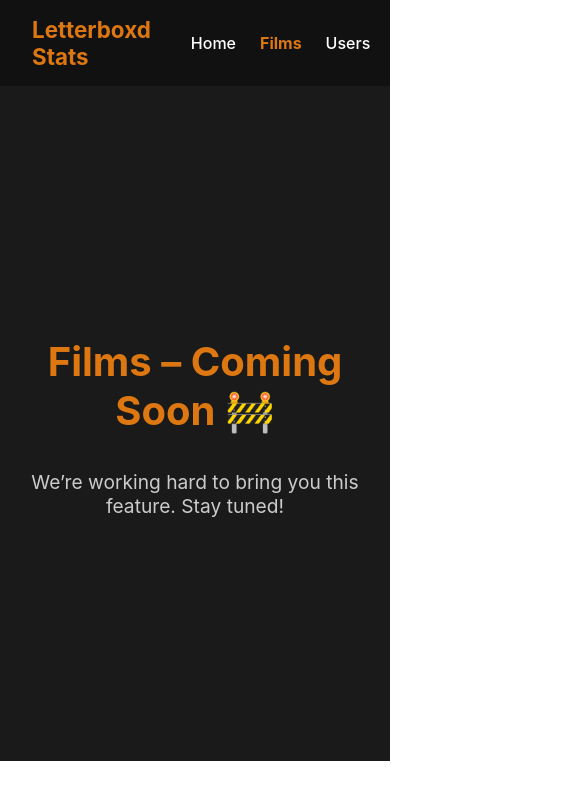
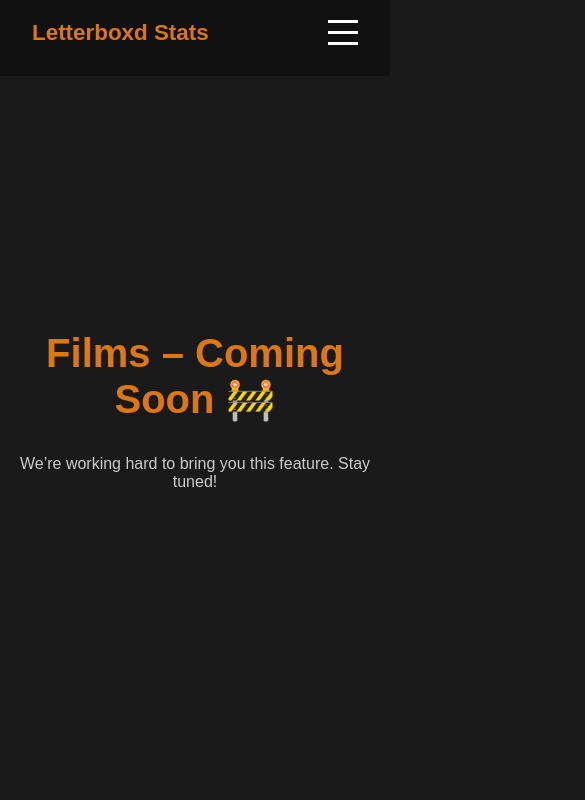
Before and after one commit to LetterBoxd-Stats/letterboxd-stats, a React (Create React App) app: page /films in a window 390 px wide. Shown: the top 800 px of the page, 585 px wide, since content can reach past the window. Built offline with nearby package versions, Linux system fonts and the light colour scheme.

Commit message:
Make mobile friendly

```diff
--- a/src/App.css
+++ b/src/App.css
@@ -10,6 +10,9 @@
 @media (prefers-reduced-motion: no-preference) {
 	.App-logo {
 		animation: App-logo-spin infinite 20s linear;
+	}
+	body {
+		font-size: 14px;
 	}
 }
 
--- a/src/components/ComingSoon.css
+++ b/src/components/ComingSoon.css
@@ -4,6 +4,7 @@
 	justify-content: center;
 	align-items: center;
 	height: 80vh;
+	padding: 1rem;
 	text-align: center;
 	color: #fff;
 	background-color: #1a1a1a;
@@ -16,6 +17,16 @@
 }
 
 .comingsoon p {
-	font-size: 1.2rem;
+	font-size: 1rem;
 	color: #ccc;
 }
+
+@media (min-width: 768px) {
+	.comingsoon h1 {
+		font-size: 2.5rem;
+	}
+
+	.comingsoon p {
+		font-size: 1.2rem;
+	}
+}
--- a/src/components/Navbar.css
+++ b/src/components/Navbar.css
@@ -6,6 +6,7 @@
 	display: flex;
 	justify-content: space-between;
 	align-items: center;
+	position: relative;
 }
 
 .navbar__brand a {
@@ -15,11 +16,18 @@
 	text-decoration: none;
 }
 
+.navbar__menu {
+	display: flex;
+	align-items: center;
+}
+
+/* Links for desktop */
 .navbar__links {
 	list-style: none;
 	display: flex;
 	gap: 1.5rem;
 	margin: 0;
+	transition: max-height 0.3s ease-in-out;
 }
 
 .navbar__links a {
@@ -27,6 +35,80 @@
 	text-decoration: none;
 	font-weight: 500;
 	transition: color 0.2s ease;
+	position: relative;
+}
+
+.navbar__links a.active::after {
+	content: "";
+	display: block;
+	width: 100%;
+	height: 2px;
+	background-color: #dd7711;
+	position: absolute;
+	bottom: -4px;
+	left: 0;
+}
+
+/* Hamburger styles */
+.navbar__toggle {
+	display: none;
+	flex-direction: column;
+	justify-content: center;
+	align-items: center;
+	position: relative;
+	cursor: pointer;
+	margin-left: auto;
+	margin-right: 0;
+	background: none; /* Remove default button background */
+	border: none; /* Remove default border */
+	padding: 0; /* Remove default padding */
+	overflow: visible;
+}
+
+.bar {
+	width: 30px;
+	height: 3px;
+	background-color: #fff;
+	margin: 4px 0;
+	transition: 0.3s;
+	transform-origin: center;
+}
+
+/* Hamburger animation when active */
+.bar.open:nth-child(1) {
+	transform: rotate(45deg) translate(7.7px, 7.7px);
+}
+.bar.open:nth-child(2) {
+	opacity: 0;
+}
+.bar.open:nth-child(3) {
+	transform: rotate(-45deg) translate(7.7px, -7.7px);
+}
+
+/* Mobile Menu */
+@media (max-width: 768px) {
+	.navbar__toggle {
+		display: flex;
+	}
+	.navbar__links {
+		flex-direction: column;
+		position: absolute;
+		top: 60px;
+		left: 0;
+		width: 100%;
+		background-color: #111;
+		overflow: hidden;
+		max-height: 0;
+	}
+	.navbar__links.active {
+		max-height: 500px;
+		padding: 1rem 0;
+	}
+
+	.navbar__links li {
+		padding: 0.75rem;
+		text-align: center;
+	}
 }
 
 .navbar__links a:hover {
@@ -39,3 +121,29 @@
 	font-weight: bold;
 	/* border-bottom: 2px solid #dd7711; Optional underline for emphasis */
 }
+
+.navbar__links a::after {
+	content: "";
+	position: absolute;
+	bottom: -2px;
+	left: 0;
+	width: 100%;
+	height: 2px;
+	background-color: #dd7711;
+	transform: scaleX(0);
+	transition: transform 0.3s ease;
+}
+
+@media (max-width: 768px) {
+	.navbar {
+		flex-direction: row;
+		align-items: center;
+	}
+
+	.navbar__links {
+		flex-direction: column;
+		width: 100%;
+		padding: 0.5rem 0;
+		gap: 1rem;
+	}
+}
--- a/src/components/Navbar.js
+++ b/src/components/Navbar.js
@@ -1,7 +1,15 @@
-import { NavLink } from "react-router-dom";
+import { NavLink, useLocation } from "react-router-dom";
+import { useState } from "react";
 import "./Navbar.css";
 
 function Navbar() {
+	const location = useLocation();
+	const [menuOpen, setMenuOpen] = useState(false);
+
+	const toggleMenu = () => {
+		setMenuOpen(!menuOpen);
+	};
+
 	return (
 		<nav className="navbar">
 			<div className="navbar__brand">
@@ -9,11 +17,17 @@
 					Letterboxd Stats
 				</NavLink>
 			</div>
-			<ul className="navbar__links">
+
+			<div className="navbar__menu">
+				{/* Navigation Links */}
+				<ul className={`navbar__links ${menuOpen ? "active" : ""}`}>
 					<li>
 						<NavLink
 							to="/"
-						className={({ isActive }) => (isActive ? "active" : "")}
+							className={
+								location.pathname === "/" ? "active" : ""
+							}
+							onClick={() => setMenuOpen(false)}
 						>
 							Home
 						</NavLink>
@@ -21,7 +35,10 @@
 					<li>
 						<NavLink
 							to="/films"
-						className={({ isActive }) => (isActive ? "active" : "")}
+							className={
+								location.pathname === "/films" ? "active" : ""
+							}
+							onClick={() => setMenuOpen(false)}
 						>
 							Films
 						</NavLink>
@@ -29,7 +46,10 @@
 					<li>
 						<NavLink
 							to="/users"
-						className={({ isActive }) => (isActive ? "active" : "")}
+							className={
+								location.pathname === "/users" ? "active" : ""
+							}
+							onClick={() => setMenuOpen(false)}
 						>
 							Users
 						</NavLink>
@@ -37,7 +57,12 @@
 					<li>
 						<NavLink
 							to="/superlatives"
-						className={({ isActive }) => (isActive ? "active" : "")}
+							className={
+								location.pathname === "/superlatives"
+									? "active"
+									: ""
+							}
+							onClick={() => setMenuOpen(false)}
 						>
 							Superlatives
 						</NavLink>
@@ -45,12 +70,30 @@
 					<li>
 						<NavLink
 							to="/recommender"
-						className={({ isActive }) => (isActive ? "active" : "")}
+							className={
+								location.pathname === "/recommender"
+									? "active"
+									: ""
+							}
+							onClick={() => setMenuOpen(false)}
 						>
 							Recommender
 						</NavLink>
 					</li>
 				</ul>
+
+				{/* Hamburger Icon */}
+				<button
+					className="navbar__toggle"
+					onClick={toggleMenu}
+					aria-expanded={menuOpen}
+					aria-label="Toggle navigation menu"
+				>
+					<span className={`bar ${menuOpen ? "open" : ""}`}></span>
+					<span className={`bar ${menuOpen ? "open" : ""}`}></span>
+					<span className={`bar ${menuOpen ? "open" : ""}`}></span>
+				</button>
+			</div>
 		</nav>
 	);
 }
--- a/src/index.css
+++ b/src/index.css
@@ -1,13 +1,19 @@
 body {
-  margin: 0;
-  font-family: -apple-system, BlinkMacSystemFont, 'Segoe UI', 'Roboto', 'Oxygen',
-    'Ubuntu', 'Cantarell', 'Fira Sans', 'Droid Sans', 'Helvetica Neue',
-    sans-serif;
-  -webkit-font-smoothing: antialiased;
-  -moz-osx-font-smoothing: grayscale;
+	margin: 0;
+	font-family: Arial, sans-serif;
+	background-color: #1a1a1a;
+	color: #fff;
+	-webkit-font-smoothing: antialiased;
+	-moz-osx-font-smoothing: grayscale;
+}
+
+h1,
+h2,
+h3 {
+	margin: 0;
 }
 
 code {
-  font-family: source-code-pro, Menlo, Monaco, Consolas, 'Courier New',
-    monospace;
+	font-family: source-code-pro, Menlo, Monaco, Consolas, "Courier New",
+		monospace;
 }
```
Lines whose indentation alone changed are shown as unchanged.
